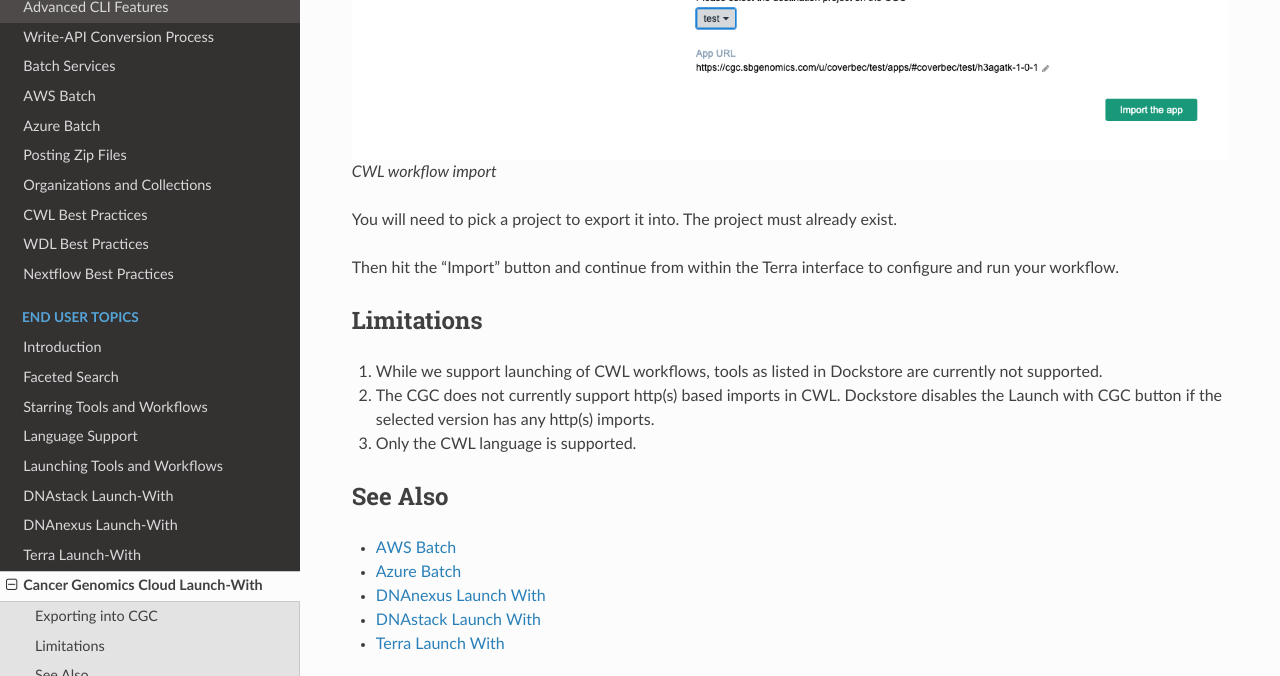
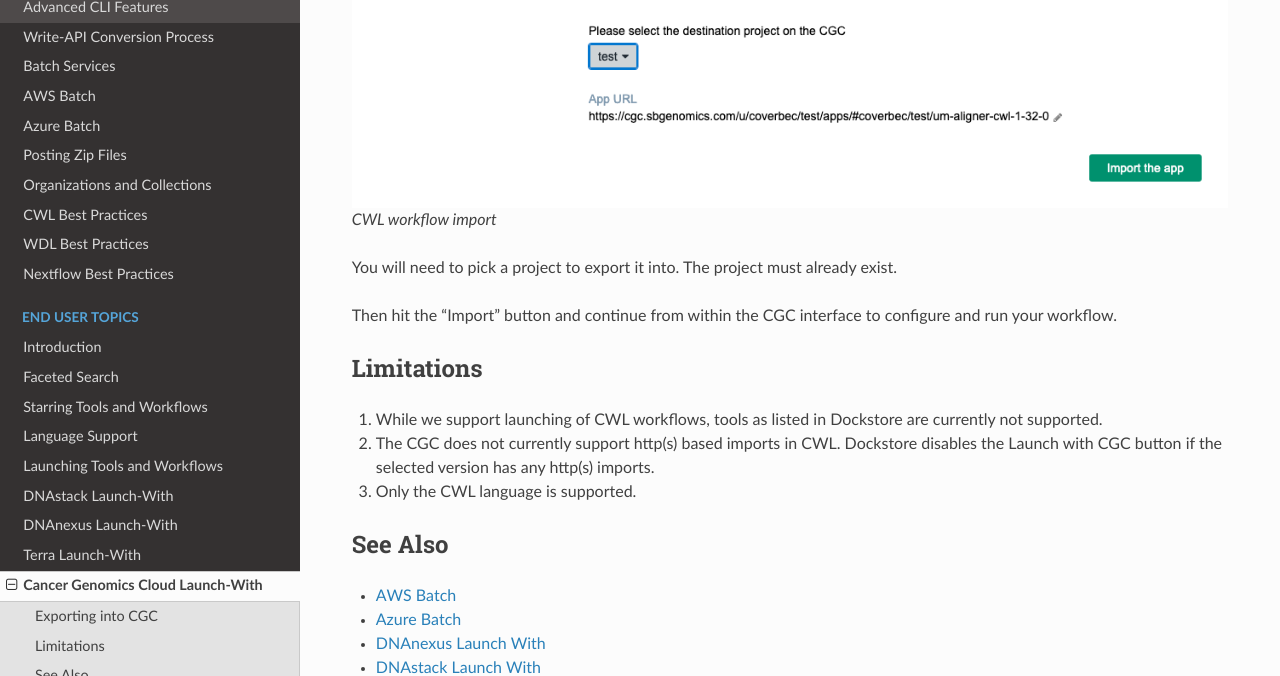
Before and after one commit to dockstore/dockstore-documentation, a Sphinx documentation site: the page built from docs/end-user-topics/cgc-launch-with.rst, in a window 1280 px wide and 900 px high, scrolled down 1421 px, cut to the strip 0-676 px from the top of the window. Built offline with Sphinx 7.4.7 and the Read the Docs theme 2.0.0, drawn with Linux system fonts in a browser that asks for light colours; some of the changed text lies outside the part shown.

Commit message:
PR feedback

```diff
--- a/docs/end-user-topics/cgc-launch-with.rst
+++ b/docs/end-user-topics/cgc-launch-with.rst
@@ -1,7 +1,7 @@
 Cancer Genomics Cloud Launch-With
 =================================
 
-Dockstore integrates with the `Cancer Genomics Cloud <https://cgc.sbgenomics.com>` (CGC)
+Dockstore integrates with the `Cancer Genomics Cloud <https://cgc.sbgenomics.com>`__ (CGC)
 platform, allowing you to launch CWL-based workflows from Dockstore in the CGC. Here is
 some information on what that looks like from a user point of view in a mini tutorial.
 
@@ -28,7 +28,7 @@
 You will need to pick a project to export it into. The project
 must already exist.
 
-Then hit the "Import" button and continue from within the Terra
+Then hit the "Import" button and continue from within the CGC
 interface to configure and run your workflow.
 
 
```
Also changed, not shown: docs/assets/images/docs/cgc/cgc_from_dockstore2.png.
